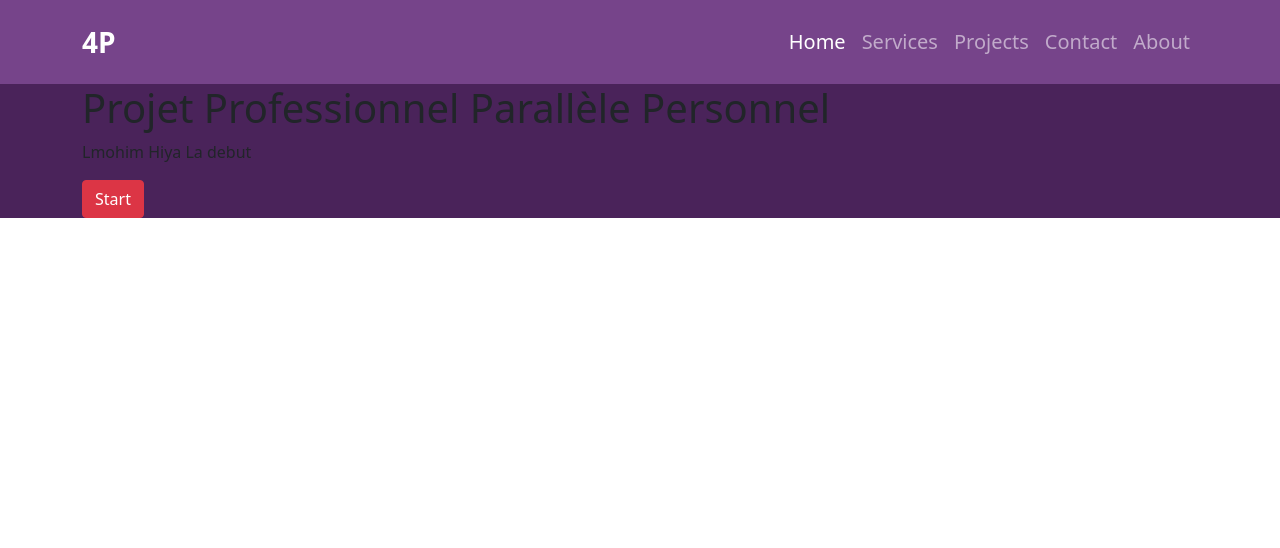
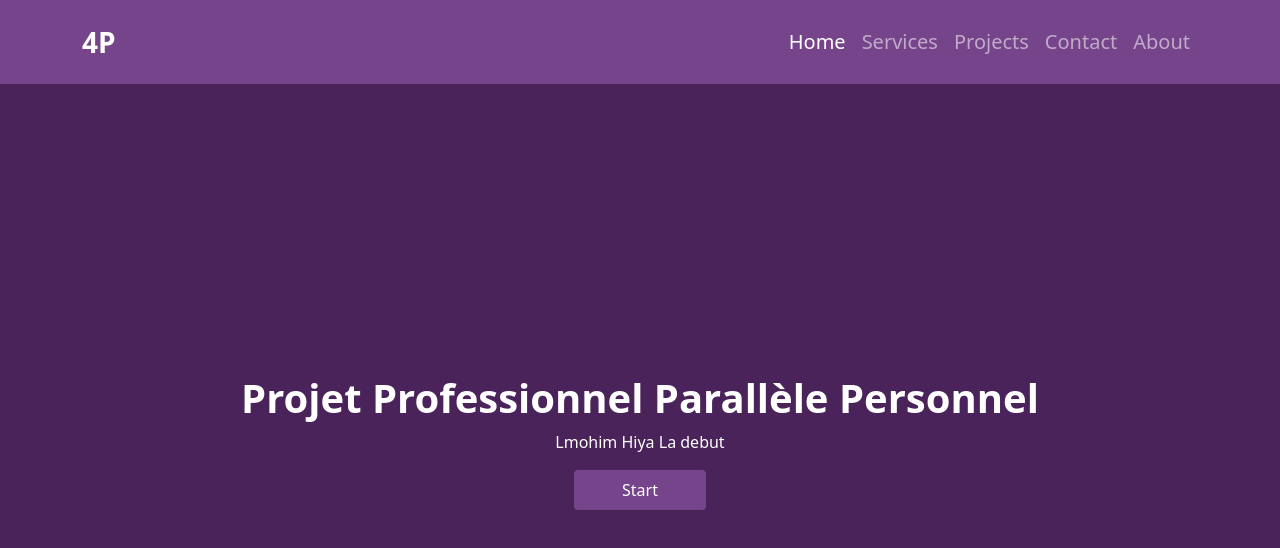
Before and after one commit to anass-dev-ops/template-init-mohima, a plain HTML site: page index.html in a window 1280 px wide. Drawn offline with nearby package versions, Linux system fonts and the light colour scheme.

Commit message:
Add Home Section

```diff
--- a/css/main.css
+++ b/css/main.css
@@ -25,5 +25,7 @@
 /* Start Home */
 .home{
     background-color: var(--color-secondary);
+    color: #fff;
+    height: calc(100vh - 84px);
 }
 /* End Home */
--- a/index.html
+++ b/index.html
@@ -40,13 +40,19 @@
       </nav>
     <!-- End Navbar -->
     <!-- Start home -->
-    <section class="home">
-        <div class="container">
-            <h1>Projet Professionnel Parallèle Personnel</h1>
-            <p>Lmohim Hiya La debut</p>
-            <button class="btn btn-danger">
-                Start
-            </button>
+    <section class="home ">
+        <div class="container h-100">
+            <div class="d-flex h-100 align-items-center justify-content-center ">
+                <div class="text-center">
+                    <h1 class="fw-bold">Projet Professionnel Parallèle Personnel</h1>
+                    <p>Lmohim Hiya La debut</p>
+                    <button class="btn btn-danger bg-my-primary border-0 px-5 py-2">
+                        Start
+                    </button>
+
+                </div>
+
+            </div>
         </div>
     </section>
     <!-- End Home -->
```
